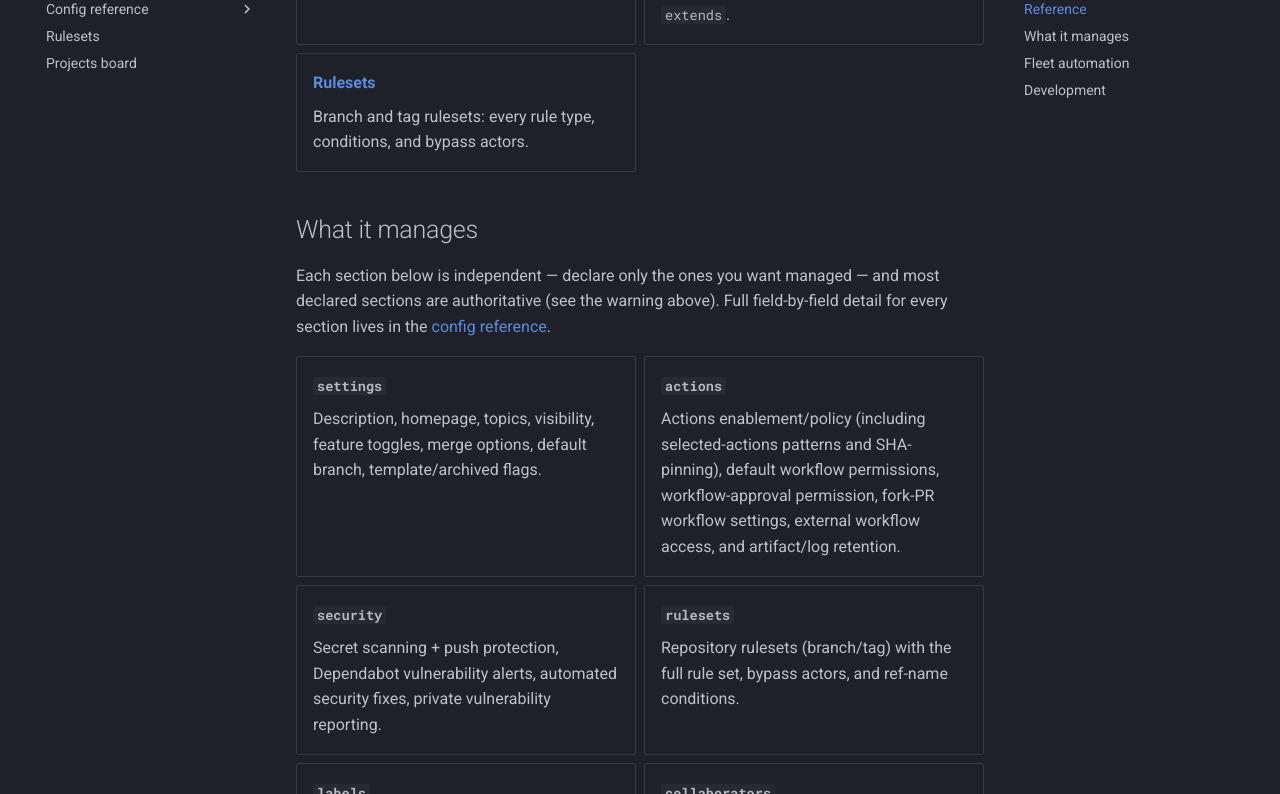
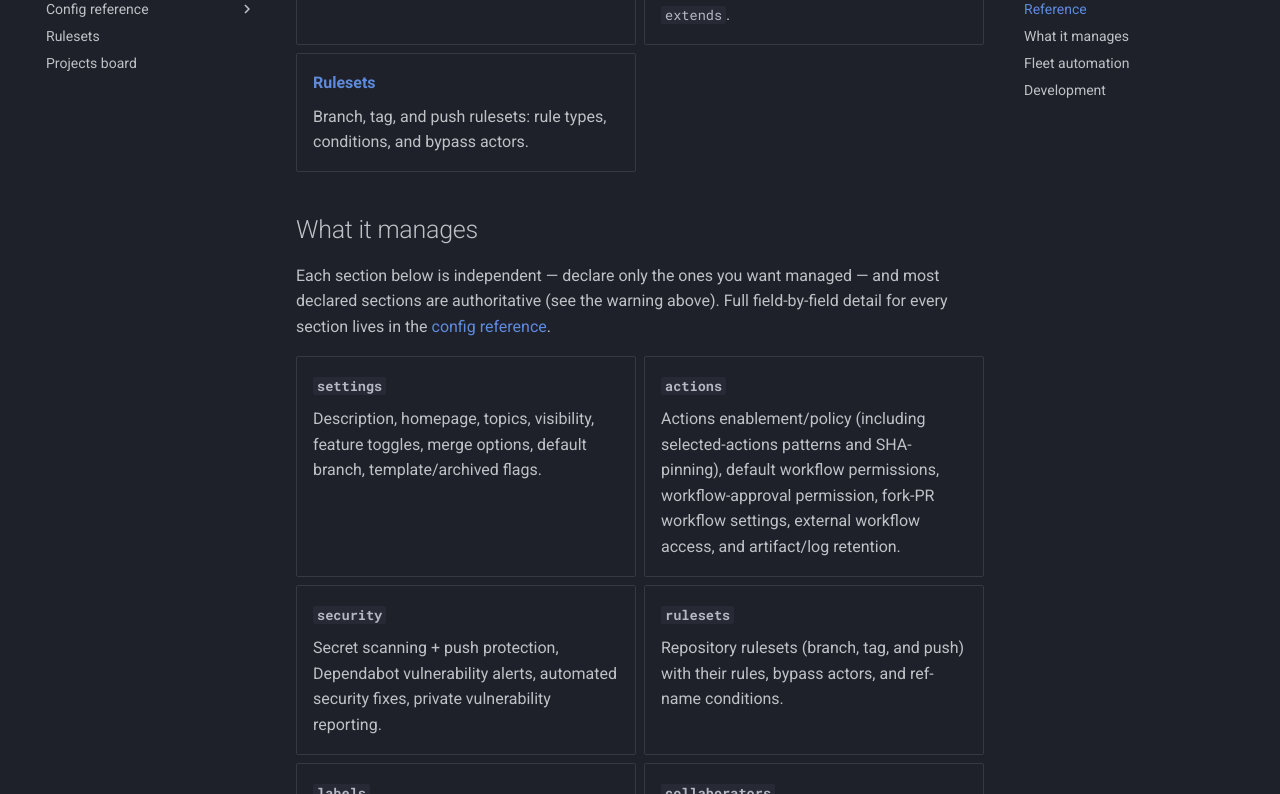
Before and after one commit to nivintw/repo-management, an MkDocs documentation site: the page built from docs/index.md, in a window 1280 px wide and 1400 px high, scrolled down 1216 px. Shown: the part 153-947 px from the top of the window. Built offline with MkDocs 1.6.1 and Material for MkDocs 9.7.7, drawn with Linux system fonts in a browser that asks for light colours; comment, search, counter and statistics services are not loaded; some of the changed lines change nothing that is shown.

Commit message:
docs: Correct ruleset coverage claims and document known limits
The landing page promised every rule type, but several settings in GitHub's API
aren't modelled, so someone adopting the tool would only find out when their
config failed to load. Listing them sets the right expectation.

Also records that push rulesets need an org-owned repository, which otherwise
only surfaces as a rejection at apply, and that a `!` line can report config that
can't take effect as well as unresolved variables.

````diff
--- a/docs/cli.md
+++ b/docs/cli.md
@@ -70,8 +70,11 @@
 and makes `plan` exit non-zero — without hiding the rest of the diff:
 
 ```text
-  ! [domain] target: {reason the value couldn't be resolved}
+  ! [domain] target: {reason}
 ```
+
+The same line reports declared config that can never take effect on that repository, such as a
+ruleset [allowing fork sync on a non-fork](rulesets.md#update).
 
 !!! note
     Secret values are always redacted in output as `<redacted>`, regardless of `--force-secrets` — the redaction is unconditional on the change itself, not a function of the flag. `--force-secrets` only controls whether an already-present secret is re-planned for rotation in the first place; it never controls whether a secret's value is printed. Variable values, by contrast, are shown in plaintext, so don't put anything sensitive in a `variables:` entry — use a secret instead.
--- a/docs/index.md
+++ b/docs/index.md
@@ -68,7 +68,7 @@
 
 -   **[Rulesets](rulesets.md)**
 
-    Branch and tag rulesets: every rule type, conditions, and bypass actors.
+    Branch, tag, and push rulesets: rule types, conditions, and bypass actors.
 
 </div>
 
@@ -98,7 +98,7 @@
 
 -   **`rulesets`**
 
-    Repository rulesets (branch/tag) with the full rule set, bypass actors, and ref-name
+    Repository rulesets (branch, tag, and push) with their rules, bypass actors, and ref-name
     conditions.
 
 -   **`labels`**
--- a/docs/rulesets.md
+++ b/docs/rulesets.md
@@ -5,7 +5,7 @@
 
 # Rulesets reference
 
-Repository rulesets — branch or tag protection rules — are declared under a config's `rulesets:` section. Each entry is matched to a live ruleset by `name` and updated to exactly the declared spec.
+Repository rulesets — branch, tag, or push protection rules — are declared under a config's `rulesets:` section. Each entry is matched to a live ruleset by `name` and updated to exactly the declared spec.
 
 ## Ruleset shape
 
@@ -77,6 +77,8 @@
 
 A push ruleset selects no refs, so it must *not* carry a `conditions.ref_name` include/exclude — declaring one is rejected at load.
 
+GitHub only allows push rulesets on repositories owned by an organization. On a personal repository the config still loads, and GitHub rejects the ruleset at apply.
+
 ```yaml
 rulesets:
   - name: block-binaries-and-large-files
@@ -96,7 +98,7 @@
 !!! note
     A ruleset is matched to a live one by `name`. Once matched, every declared list — `rules`, `bypass_actors`, and the ref-name include/exclude patterns in `conditions` — must equal the live list exactly, not just be a subset. A rule someone added by hand in the GitHub UI counts as drift and triggers an update that removes it, same as any other mismatch.
 
-    Server-supplied metadata that the config never sets — a check's `integration_id`, a bypass actor's resolved `actor_id`, timestamps — is ignored when comparing, so values GitHub fills in on its own can't cause spurious churn on every plan.
+    Server-supplied metadata that the config never sets — a check's `integration_id`, a bypass actor's resolved `actor_id`, timestamps — is ignored when comparing, so values GitHub fills in on its own can't cause spurious churn on every plan. One setting you do declare is also skipped when GitHub doesn't report it: [`update_allows_fetch_and_merge`](#update).
 
     Rulesets inherited from an organization or enterprise are never matched or deleted: the listing call uses `includes_parents=false`, so only rulesets defined directly on the repo are ever in scope.
 
@@ -152,6 +154,14 @@
 Each entry in `rules:` uses the [GitHub REST API's](https://docs.github.com/en/rest/repos/rules) shape: a `type`, plus that type's fields nested under `parameters`. The tables below list the fields inside `parameters`. You can omit `parameters` when every field in a rule's table has a default, so `- type: update` is valid; a rule with a required field needs it. A field placed directly on the rule is rejected at load.
 
 The groups below cover every supported type.
+
+!!! note "Not supported yet"
+    A few settings in GitHub's API aren't modelled yet, and a config using one fails to load:
+
+    - the `code_quality`, `code_coverage`, and `license_compliance_scanning` rule types
+    - the `pull_request` parameters `required_reviewers`, `dismissal_restriction`, and
+      `require_extra_approval_for_unattributed_changes`
+    - the `exempt` bypass mode and the `User` bypass actor type
 
 ### Parameterless
 
````
